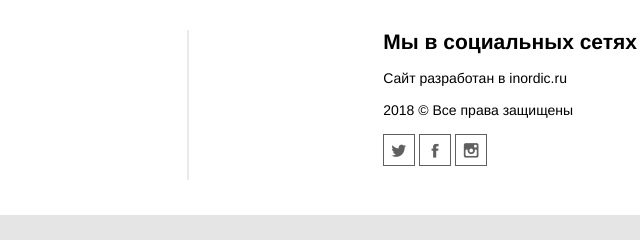
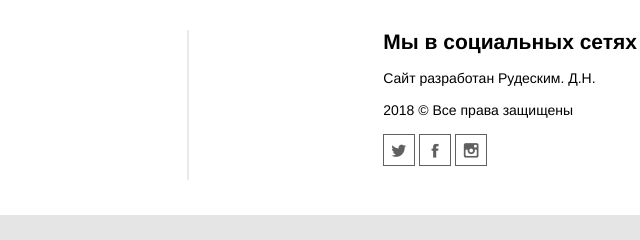
Before and after one commit to Dmitry2142/Dmitry2142.github.io, a plain HTML site: page EnetMarket/index.html in a window 1280 px wide. Shown: the part 2314-2554 px from the top of the page, 640-1280 px from the left. Drawn offline with Linux system fonts and the light colour scheme.

Commit message:
Update index.html

```diff
--- a/EnetMarket/index.html
+++ b/EnetMarket/index.html
@@ -253,7 +253,7 @@
         <h2>Мы в социальных сетях</h2>
         <br>
         <ul>
-            <li type="none">Сайт разработан в inordic.ru</li>
+            <li type="none">Сайт разработан Рудеским. Д.Н.</li>
             <br>
             <li type="none">2018 © Все права защищены</li>
             <br>
```
